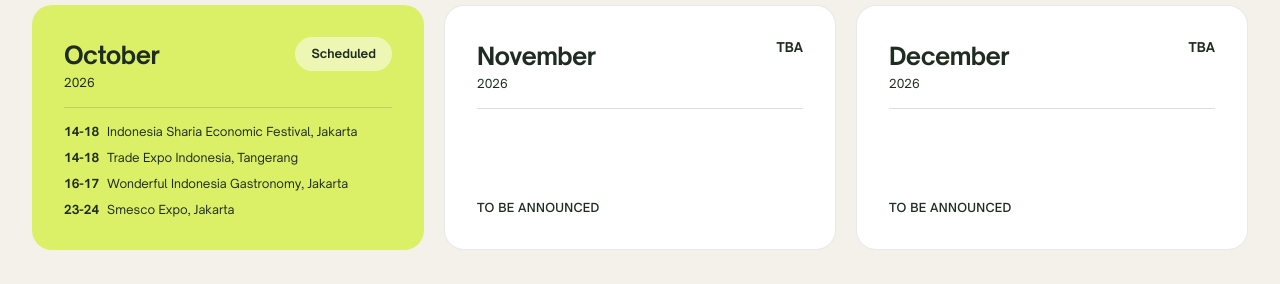
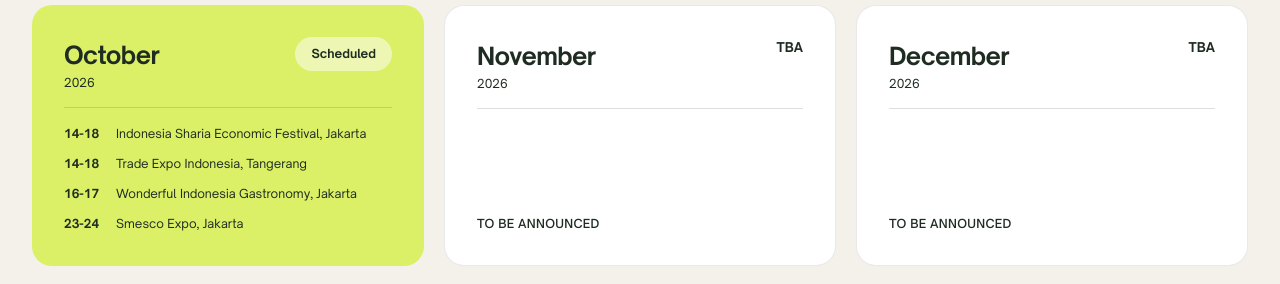
Before and after one commit to haidar038/new-kagounga, a React (Vite) app: page / in a window 1280 px wide. Shown: the part 1220-1504 px from the top of the page. Built offline with nearby package versions, Linux system fonts and the light colour scheme; no server answers.

Commit message:
feat: milestone card table-aligned event rows with snap paged scroll

```diff
--- a/src/features/home/Milestones.tsx
+++ b/src/features/home/Milestones.tsx
@@ -2,6 +2,7 @@
 import { useTranslation } from "react-i18next";
 import { ArrowLeft, ArrowRight } from "lucide-react";
 import type {
+  CalEventItem,
   CalYear,
   MonthIndex,
   YearBuckets,
@@ -21,6 +22,54 @@
 import { cn } from "../../lib/cn";
 
 const FIXED_NOW = new Date(2026, 0, 1);
+
+/** Jumlah agenda yang tampil per halaman kartu bulan sebelum daftar bisa digulir. */
+const EVENTS_PER_PAGE = 4;
+
+/**
+ * Kolom tanggal (lebar tetap) + deskripsi rata seperti tabel:
+ *   12-13  Indonesia Sharia Economic Festival, Jakarta
+ *   14     Trade Expo Indonesia, Tangerang
+ *
+ * > EVENTS_PER_PAGE: kotak dapat digulir vertikal tanpa scrollbar, snap per
+ *   item (setiap awal halaman — item ke-1 — memakai snap-always agar geseran
+ *   tidak melompati batas halaman), gaya scroll mengikuti container utama.
+ */
+function EventRows({
+  events,
+  label,
+}: {
+  events: CalEventItem[];
+  label: string;
+}): React.JSX.Element {
+  const scrollable = events.length > EVENTS_PER_PAGE;
+  return (
+    <div
+      className={cn(
+        "flex flex-col gap-2.5 text-xs",
+        scrollable &&
+          "no-scrollbar max-h-[6.875rem] snap-y snap-mandatory overflow-y-auto",
+      )}
+      role="list"
+      aria-label={label}
+      tabIndex={scrollable ? 0 : undefined}
+    >
+      {events.map((e, i) => (
+        <div
+          key={`${e.date}-${e.text}-${i}`}
+          role="listitem"
+          className={cn(
+            "flex snap-start items-start gap-2",
+            scrollable && i % EVENTS_PER_PAGE === 0 && "snap-always",
+          )}
+        >
+          <span className="w-11 shrink-0 font-bold leading-5">{e.date}</span>
+          <span className="min-w-0 flex-1 leading-5">{e.text}</span>
+        </div>
+      ))}
+    </div>
+  );
+}
 
 function MonthCard({
   year,
@@ -73,14 +122,7 @@
       </div>
       <div className={cn("my-4 border-t", divider)} />
       {ev && data ? (
-        <ul className="grid gap-2.5 text-xs">
-          {data.events.map((e, i) => (
-            <li key={`${e.date}-${e.text}-${i}`} className="flex gap-2">
-              <span className="shrink-0 font-bold">{e.date}</span>
-              <span>{e.text}</span>
-            </li>
-          ))}
-        </ul>
+        <EventRows events={data.events} label={t("milestones.events")} />
       ) : kind === "idle" ? (
         <p className="mt-auto pt-8 text-[12px] font-medium tracking-wide">
           {t("milestones.status.noAgenda")}
--- a/src/index.css
+++ b/src/index.css
@@ -247,6 +247,14 @@
   opacity: 0;
 }
 
+.no-scrollbar {
+  scrollbar-width: none;
+}
+
+.no-scrollbar::-webkit-scrollbar {
+  display: none;
+}
+
 .page-dot {
   display: block;
   height: 0.6rem;
--- a/src/locales/en/home.json
+++ b/src/locales/en/home.json
@@ -11,6 +11,7 @@
         "tisan": "Tisan holding sago. Hover to see her face"
     },
     "milestones": {
+        "events": "Month events",
         "lede": "An overview of Kagōunga's annual journey across exhibitions, music, pop-ups, and collaborative ventures. Upcoming schedules are updated dynamically.",
         "next": "Next page",
         "pageOf": "Go to page {{current}} of {{total}}",
--- a/src/locales/id/home.json
+++ b/src/locales/id/home.json
@@ -11,6 +11,7 @@
         "tisan": "Tisan memegang sagu. Arahkan untuk melihat wajahnya"
     },
     "milestones": {
+        "events": "Agenda bulan",
         "lede": "Gambaran perjalanan tahunan Kagōunga lintas pameran, musik, pop-up, dan kolaborasi. Jadwal mendatang diperbarui secara dinamis.",
         "next": "Halaman berikutnya",
         "pageOf": "Ke halaman {{current}} dari {{total}}",
```
